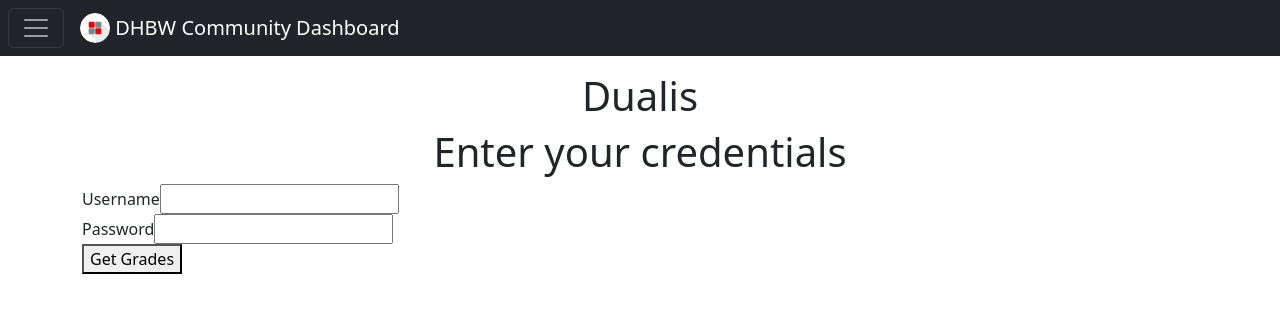
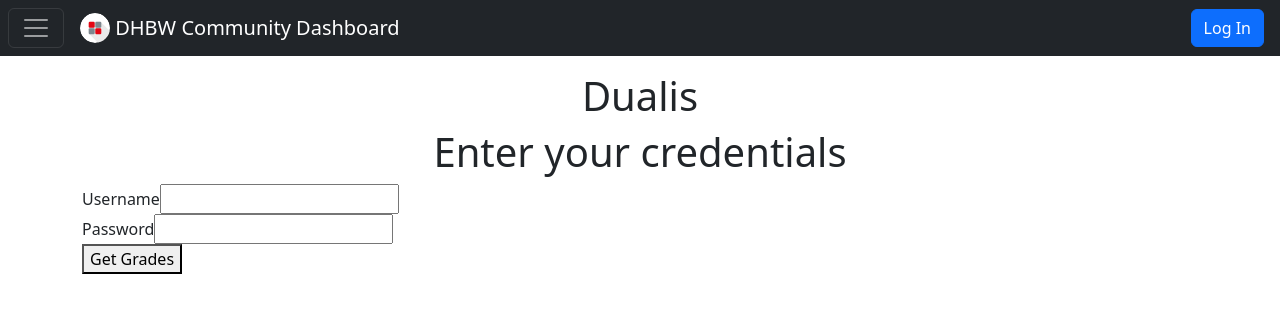
Before and after one commit to clueless-capybaras/dhbw-community-dashboard, a React (Create React App) app in the folder app/frontend/: page /dualis in a window 1280 px wide. Shown: the top 312 px of the page. Built offline with nearby package versions, Linux system fonts and the light colour scheme.

Commit message:
move login, logut and user flair to navbar

```diff
--- a/app/frontend/src/components/Navibar.js
+++ b/app/frontend/src/components/Navibar.js
@@ -1,5 +1,7 @@
 import Stack from 'react-bootstrap/Stack';
 import Navbar from 'react-bootstrap/Navbar';
+import Nav from 'react-bootstrap/Nav';
+import Form from 'react-bootstrap/Form';
 import Offcanvas from 'react-bootstrap/Offcanvas';
 import Dashboard from "./Dashboard";
 
@@ -25,7 +27,6 @@
               </Offcanvas.Title>
             </Offcanvas.Header>
             <Offcanvas.Body>
-              <LogInLogOutStatus />
               <Dashboard colWidth='6'/>
             </Offcanvas.Body>
           </Navbar.Offcanvas>
@@ -37,6 +38,11 @@
             </Link>
           </Navbar.Brand>
         </Stack>
+        <Nav>
+        <Form className="d-flex text-light" style={{marginRight: '1em'}}>
+            <LogInLogOutStatus />
+          </Form>
+        </Nav>
       </Navbar>
     );
 }
--- a/app/frontend/src/components/auth/LogInLogOutStatus.js
+++ b/app/frontend/src/components/auth/LogInLogOutStatus.js
@@ -1,5 +1,6 @@
 import Button from 'react-bootstrap/Button';
 import { useAuth0 } from '@auth0/auth0-react';
+import Nav from 'react-bootstrap/Nav';
 
 function LogInLogOutStatus() {
     const { user, loginWithRedirect, logout, isAuthenticated } = useAuth0();
@@ -7,7 +8,7 @@
         (isAuthenticated) ?
         (
             <>
-                <p>Eingeloggt als {user.nickname}</p>
+                <Nav.Link style={{marginRight: '1em', cursor: 'default'}}>{user.nickname}</Nav.Link>
                 <Button variant='danger' onClick={() => logout({ logoutParams: { returnTo: window.location.origin } })}>Log Out</Button>
             </>
         ):(
```
